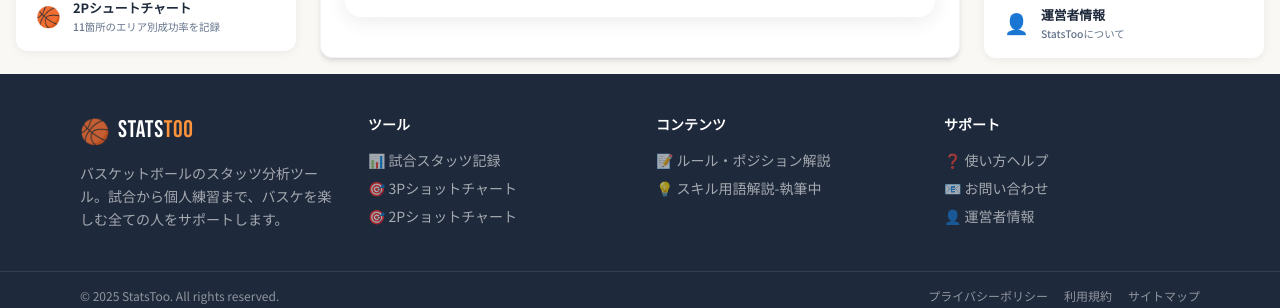
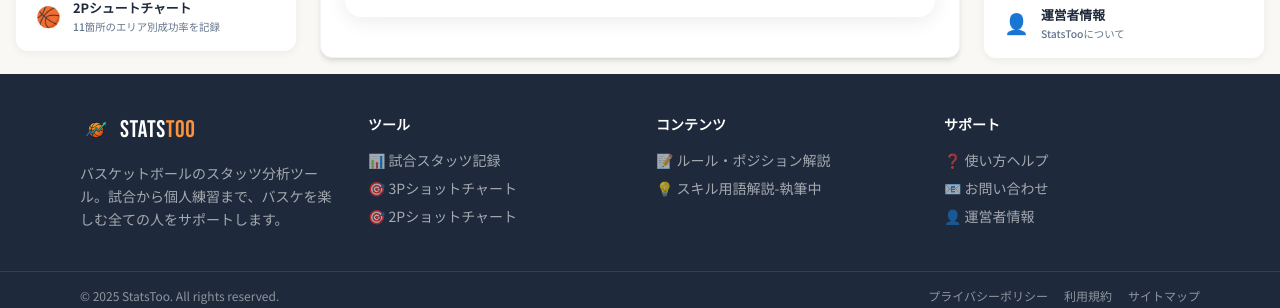
Before and after one commit to BSK-Ryo/statstoo, a Jekyll site: the page built from index.html, in a window 1280 px wide and 900 px high, scrolled down 4559 px. Shown: the part 580-888 px from the top of the window. Built offline with Jekyll 4.4.1, drawn with Linux system fonts in a browser that asks for light colours; nearby versions of some CDN libraries.

Commit message:
フッターのアイコン変更

```diff
--- a/_includes/footer.html
+++ b/_includes/footer.html
@@ -6,7 +6,7 @@
             <!-- Brand -->
             <div class="md:col-span-1">
                 <a href="/" class="flex items-center gap-2 mb-4">
-                    <span class="text-2xl">🏀</span>
+                    <img src="{{ '/image/favicon.png' | relative_url }}" alt="StatsToo" class="w-8 h-8">
                     <span class="font-display text-2xl tracking-wide text-white">Stats<span class="text-primary-light">Too</span></span>
                 </a>
                 <p class="text-white/60 text-sm leading-relaxed">
```
